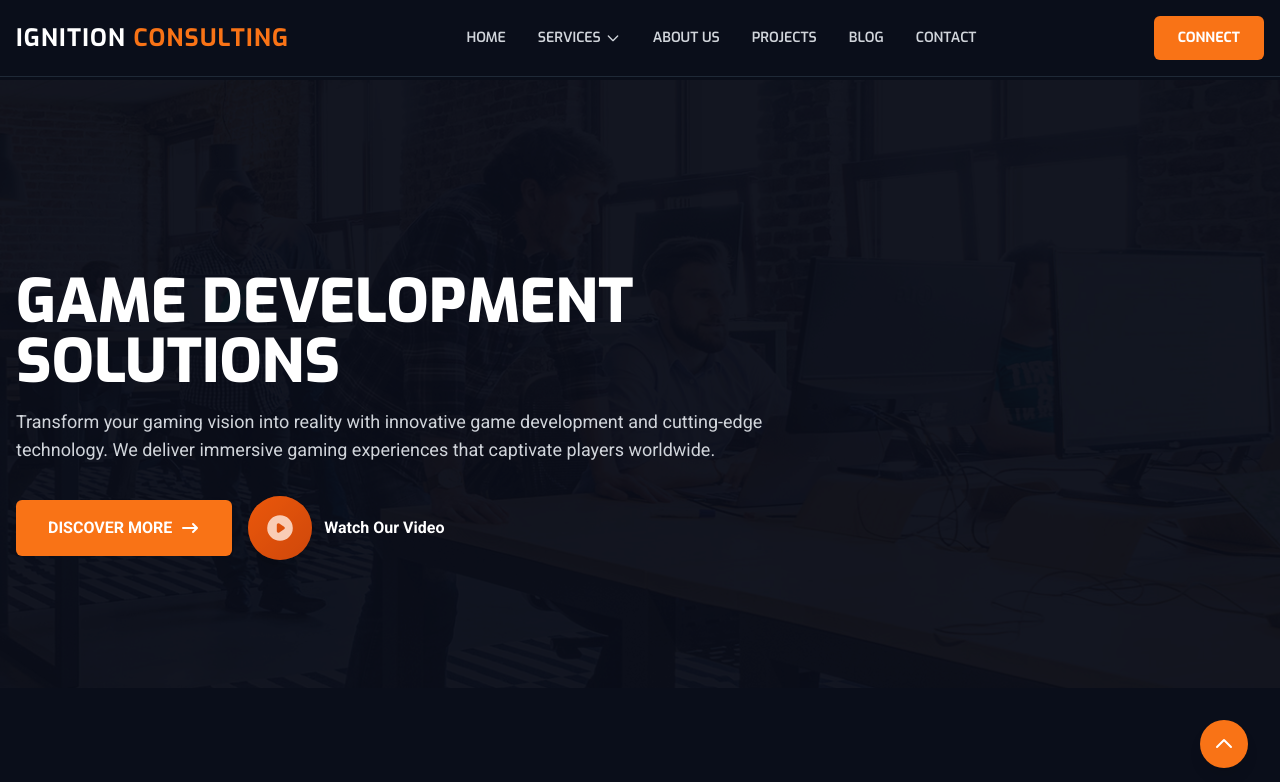
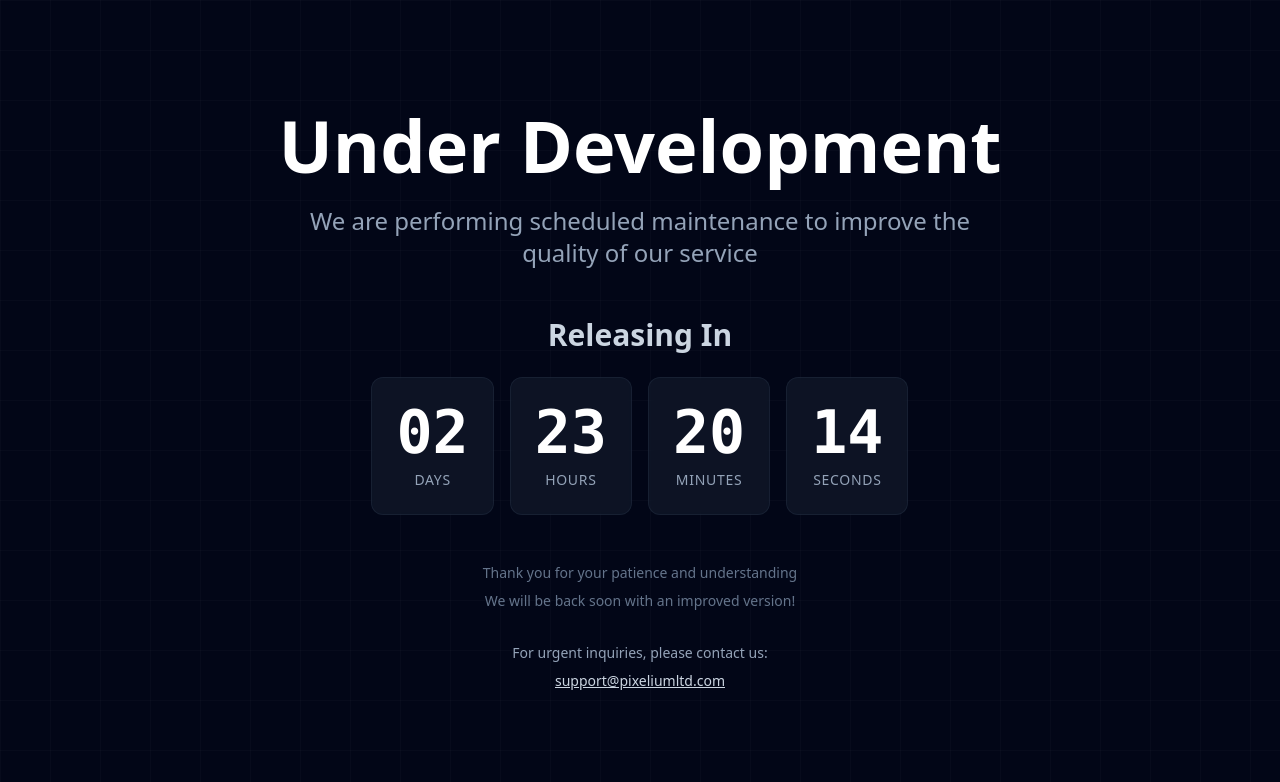
Before and after one commit to piotr-kowalski1992/website-comapany, a React (Vite) app: page / in a window 1280 px wide. Shown: the top 782 px of the page. Built offline with nearby package versions, Linux system fonts and the light colour scheme.

Commit message:
Add files via upload
Countdown feature

```diff
--- a/App.tsx
+++ b/App.tsx
@@ -1,3 +1,4 @@
+/*
 import React from 'react';
 import { BrowserRouter, Routes, Route, Outlet } from 'react-router-dom';
 import Header from './components/Header';
@@ -53,4 +54,21 @@ function App() {
   );
 }
 
+export default App;*/
+
+
+import React from 'react';
+import { BrowserRouter, Routes, Route } from 'react-router-dom';
+import UnderDevelopmentPage from './pages/UnderDevelopmentPage';
+
+function App() {
+    return (
+        <BrowserRouter>
+            <Routes>
+                <Route path="*" element={<UnderDevelopmentPage />} />
+            </Routes>
+        </BrowserRouter>
+    );
+}
+
 export default App;
--- /dev/null
+++ b/components/Countdown.tsx
@@ -0,0 +1,60 @@
+import React, { useState, useEffect } from 'react';
+
+interface TimeLeft {
+  days: number;
+  hours: number;
+  minutes: number;
+  seconds: number;
+}
+
+const Countdown: React.FC = () => {
+  const targetDate = new Date('2025-10-28T00:00:00').getTime();
+
+  const calculateTimeLeft = (): TimeLeft => {
+    const now = new Date().getTime();
+    const difference = targetDate - now;
+
+    if (difference <= 0) {
+      return { days: 0, hours: 0, minutes: 0, seconds: 0 };
+    }
+
+    return {
+      days: Math.floor(difference / (1000 * 60 * 60 * 24)),
+      hours: Math.floor((difference % (1000 * 60 * 60 * 24)) / (1000 * 60 * 60)),
+      minutes: Math.floor((difference % (1000 * 60 * 60)) / (1000 * 60)),
+      seconds: Math.floor((difference % (1000 * 60)) / 1000),
+    };
+  };
+
+  const [timeLeft, setTimeLeft] = useState<TimeLeft>(calculateTimeLeft());
+
+  useEffect(() => {
+    const timer = setInterval(() => {
+      setTimeLeft(calculateTimeLeft());
+    }, 1000);
+
+    return () => clearInterval(timer);
+  }, []);
+
+  const TimeBox: React.FC<{ value: number; label: string }> = ({ value, label }) => (
+    <div className="flex flex-col items-center bg-slate-800/40 backdrop-blur-sm rounded-xl p-6 min-w-[100px] border border-slate-700/30">
+      <div className="text-5xl md:text-6xl font-bold text-white mb-2 font-mono">
+        {value.toString().padStart(2, '0')}
+      </div>
+      <div className="text-xs md:text-sm uppercase tracking-wider text-slate-400 font-medium">
+        {label}
+      </div>
+    </div>
+  );
+
+  return (
+    <div className="flex flex-wrap justify-center gap-3 md:gap-4">
+      <TimeBox value={timeLeft.days} label="Days" />
+      <TimeBox value={timeLeft.hours} label="Hours" />
+      <TimeBox value={timeLeft.minutes} label="Minutes" />
+      <TimeBox value={timeLeft.seconds} label="Seconds" />
+    </div>
+  );
+};
+
+export default Countdown;
--- /dev/null
+++ b/index.css
@@ -0,0 +1,3 @@
+@tailwind base;
+@tailwind components;
+@tailwind utilities;
--- a/package.json
+++ b/package.json
@@ -15,7 +15,11 @@
     "react-router-dom": "^6.25.1"
   },
   "devDependencies": {
+    "@tailwindcss/postcss": "^4.1.16",
     "@types/node": "^22.14.0",
+    "autoprefixer": "^10.4.21",
+    "postcss": "^8.5.6",
+    "tailwindcss": "^4.1.16",
     "typescript": "~5.8.2",
     "vite": "^6.2.0"
   }
--- /dev/null
+++ b/pages/UnderDevelopmentPage.tsx
@@ -0,0 +1,47 @@
+import React from 'react';
+import Countdown from '../components/Countdown';
+
+const UnderDevelopmentPage: React.FC = () => {
+  return (
+    <div className="min-h-screen bg-slate-950 flex items-center justify-center px-4 relative overflow-hidden">
+      {/* Simple grid pattern overlay */}
+      <div className="absolute inset-0 bg-[linear-gradient(rgba(255,255,255,.02)_1px,transparent_1px),linear-gradient(90deg,rgba(255,255,255,.02)_1px,transparent_1px)] bg-[size:50px_50px]"></div>
+
+      <div className="relative z-10 max-w-4xl mx-auto text-center">
+        {/* Main heading */}
+        <h1 className="text-5xl md:text-7xl font-bold mb-6 text-white leading-tight">
+          Under Development
+        </h1>
+
+        {/* Subheading */}
+        <p className="text-xl md:text-2xl text-slate-400 mb-12 max-w-2xl mx-auto leading-relaxed">
+          We are performing scheduled maintenance to improve the quality of our service
+        </p>
+
+        {/* Countdown section */}
+        <div className="mb-8">
+          <h2 className="text-2xl md:text-3xl font-bold text-slate-300 mb-6">
+            Releasing In
+          </h2>
+          <Countdown />
+        </div>
+
+        {/* Footer message */}
+        <div className="mt-12 text-slate-500 text-sm">
+          <p>Thank you for your patience and understanding</p>
+          <p className="mt-2">We will be back soon with an improved version!</p>
+        </div>
+
+        {/* Contact info */}
+        <div className="mt-8 flex flex-col items-center gap-2 text-slate-400 text-sm">
+          <p>For urgent inquiries, please contact us:</p>
+          <a href="mailto:support@pixeliumltd.com" className="text-slate-300 hover:text-white transition-colors underline">
+            support@pixeliumltd.com
+          </a>
+        </div>
+      </div>
+    </div>
+  );
+};
+
+export default UnderDevelopmentPage;
--- /dev/null
+++ b/postcss.config.js
@@ -0,0 +1,6 @@
+export default {
+  plugins: {
+    '@tailwindcss/postcss': {},
+    autoprefixer: {},
+  },
+}
--- /dev/null
+++ b/tailwind.config.js
@@ -0,0 +1,18 @@
+/** @type {import('tailwindcss').Config} */
+export default {
+  content: [
+    "./index.html",
+    "./src/**/*.{js,ts,jsx,tsx}",
+    "./*.{js,ts,jsx,tsx}",
+    "./components/**/*.{js,ts,jsx,tsx}",
+    "./pages/**/*.{js,ts,jsx,tsx}",
+  ],
+  theme: {
+    extend: {
+      animation: {
+        'pulse': 'pulse 3s cubic-bezier(0.4, 0, 0.6, 1) infinite',
+      },
+    },
+  },
+  plugins: [],
+}
```
Also changed, not shown: index.tsx (+5 -5 lines), 1 other file (tests, documents, lock files or other folders).
